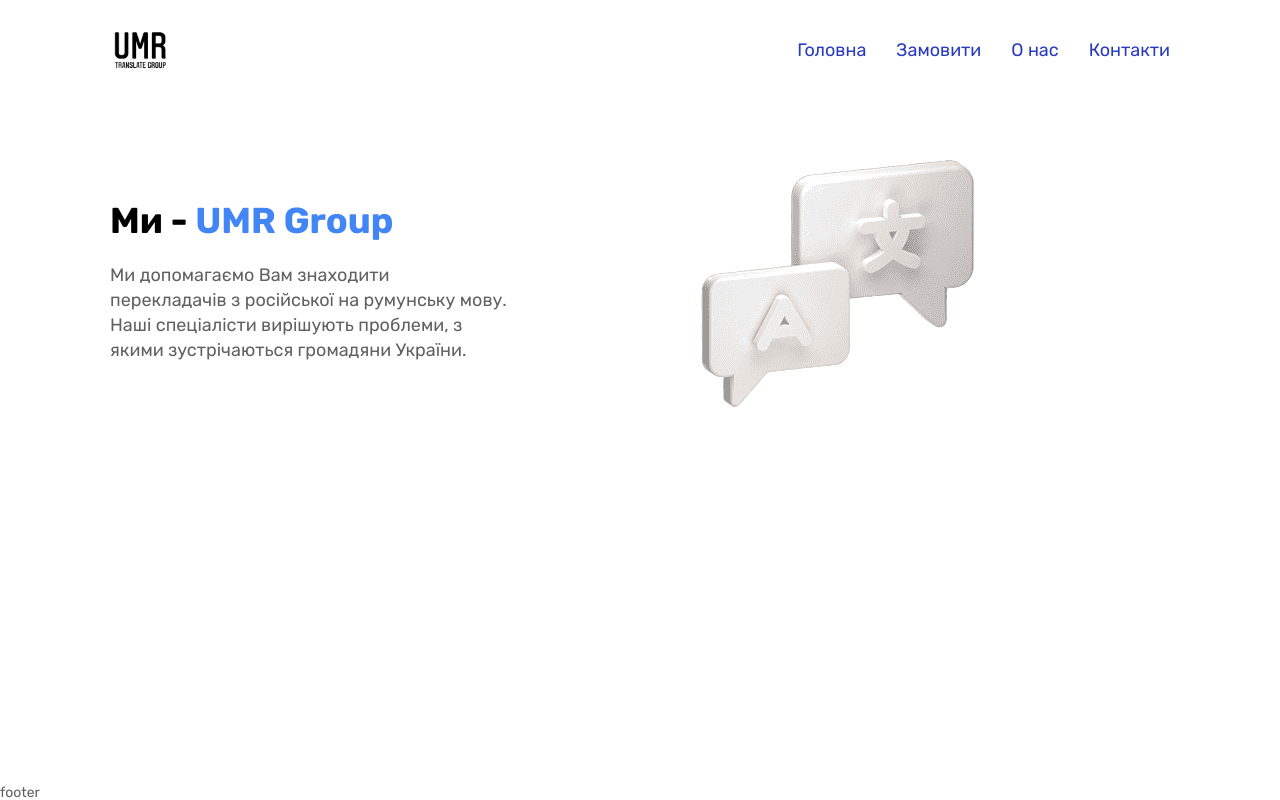
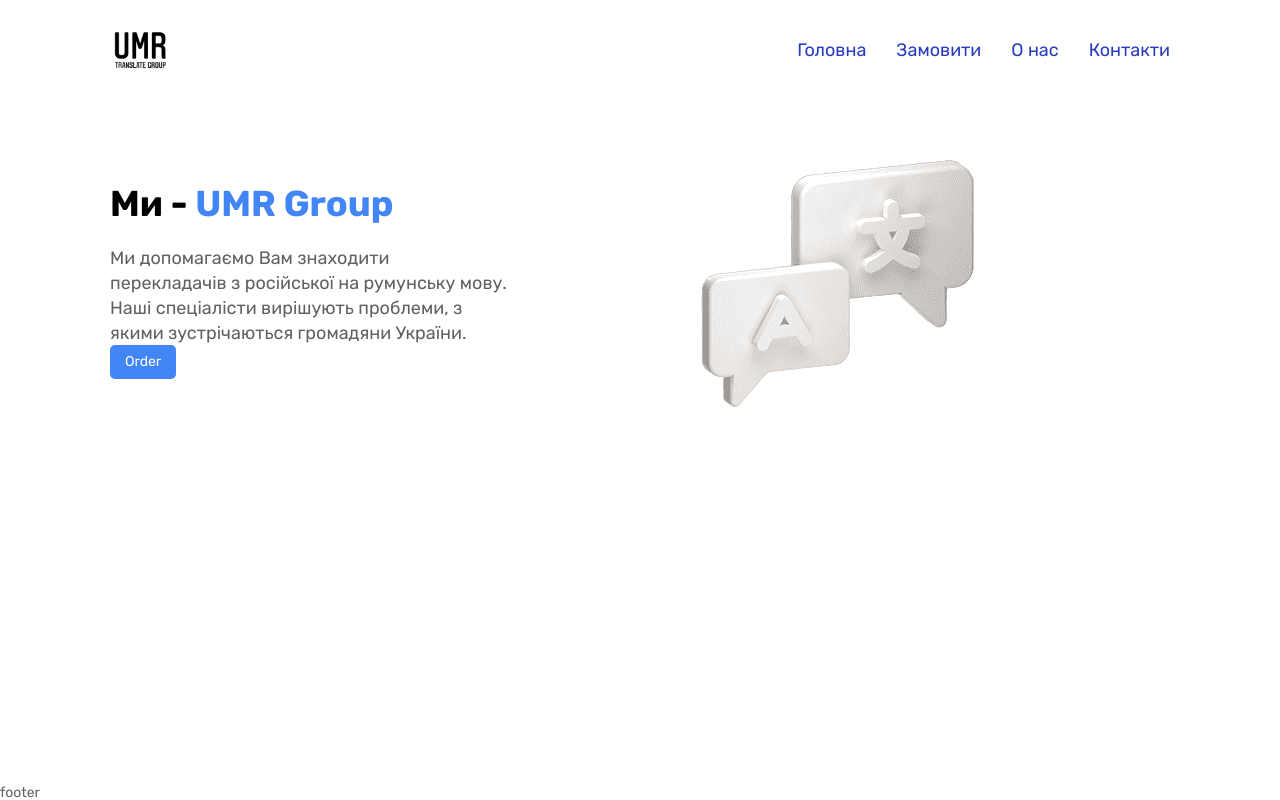
Before and after one commit to Alekseypavlov14/umr-group, a React (Create React App) app: page / in a window 1280 px wide. Built offline with nearby package versions, Linux system fonts and the light colour scheme.

Commit message:
unificate button

```diff
--- a/src/App.css
+++ b/src/App.css
@@ -1,6 +1,7 @@
 :root {
   --white: #f7dcb5;
-  --blue: #283abf;
+  --blue-100: #283abf;
+  --blue-200: #4285f4;
 }
 
 .App {
--- a/src/components/BurgerButton/BurgerButton.module.css
+++ b/src/components/BurgerButton/BurgerButton.module.css
@@ -19,14 +19,14 @@
     height: 2px;
     width: 100%;
     transform-origin: center;
-    background-color: var(--blue);
+    background-color: var(--blue-100);
     transition: transform 0.3s ease 0s;
   }
 
   .BurgerButton span {
     height: 2px;
     width: 100%;
-    background-color: var(--blue);
+    background-color: var(--blue-100);
   }
 
   .BurgerButton.Clicked span {
--- /dev/null
+++ b/src/components/Button/Button.module.css
@@ -0,0 +1,15 @@
+.Button {
+  display: inline-block;
+  box-sizing: border-box;
+  padding: 10px 15px;
+  border-radius: 5px;
+  background: var(--blue-200);
+  text-decoration: none;
+  color: #fff
+}
+
+.Outlined {
+  background-color: #fff;
+  color: var(--blue-200);
+  border: 1px solid var(--blue-200);
+}
--- /dev/null
+++ b/src/components/Button/Button.tsx
@@ -0,0 +1,29 @@
+import { FC, MouseEvent } from 'react'
+import cn from 'classnames'
+import styles from './Button.module.css'
+
+interface ButtonProps {
+  href: string
+  children: string
+  outlined?: boolean
+  onClick?: (e: MouseEvent<HTMLAnchorElement>) => void
+}
+
+const Button: FC<ButtonProps> = ({
+  href,
+  children,
+  outlined,
+  onClick
+}) => {
+  return (
+    <a
+      className={cn(styles.Button, outlined && styles.Outlined)}
+      href={href}
+      onClick={onClick}
+    >
+      {children}
+    </a>
+  )
+}
+
+export { Button }
--- a/src/components/Nav/Nav.module.css
+++ b/src/components/Nav/Nav.module.css
@@ -10,7 +10,7 @@
 
 .Nav__link {
   font-size: 18px;
-  color: var(--blue);
+  color: var(--blue-100);
   text-decoration: none;
 }
 
--- a/src/pages/Home/Home.tsx
+++ b/src/pages/Home/Home.tsx
@@ -1,4 +1,6 @@
 import { FC } from 'react'
+import { useNavigate } from 'react-router-dom'
+import { Button } from '../../components/Button/Button'
 import { Container } from '../../components/Container/Container'
 import { TextBlock } from '../../components/TextBlock/TextBlock'
 import image from './../../assets/images/translator.png'
@@ -7,6 +9,8 @@
 interface HomeProps {}
 
 const Home: FC<HomeProps> = () => {
+  const navigate = useNavigate()
+
   return (
     <div className={styles.Home}>
       <Container>
@@ -14,11 +18,19 @@
         <section className={styles.Section}>
           <div className={styles.Content}>
             <TextBlock
-              title={<>Ми - <span>UMR Group</span></>}
+              title={<>Ми - <span>UMR&nbsp;Group</span></>}
               content="Ми допомагаємо Вам знаходити перекладачів з російської на
               румунську мову. Наші спеціалісти вирішують проблеми, з якими зустрічаються
               громадяни України.
               "
+            />
+            <Button
+              href='/order'
+              children='Order'
+              onClick={(e) => {
+                e.preventDefault()
+                navigate('/order')
+              }}
             />
           </div>
           <img
```
